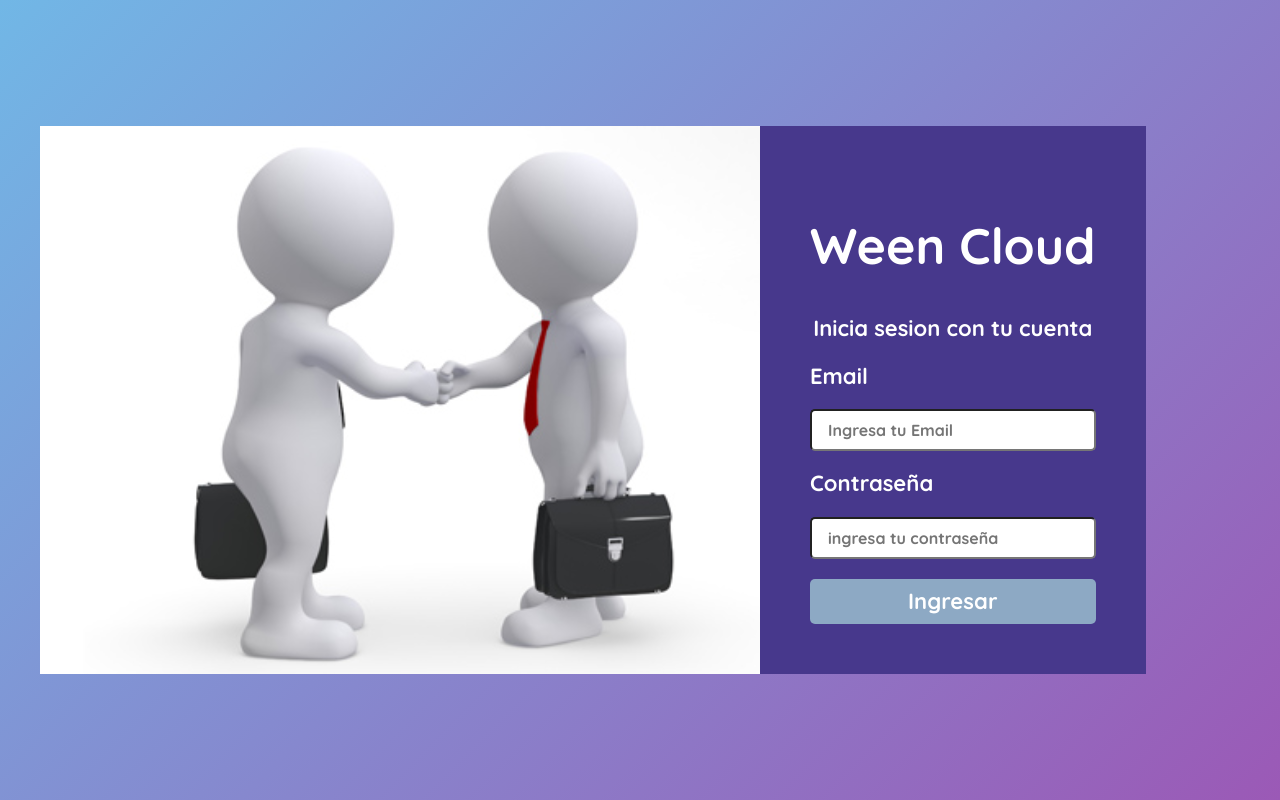
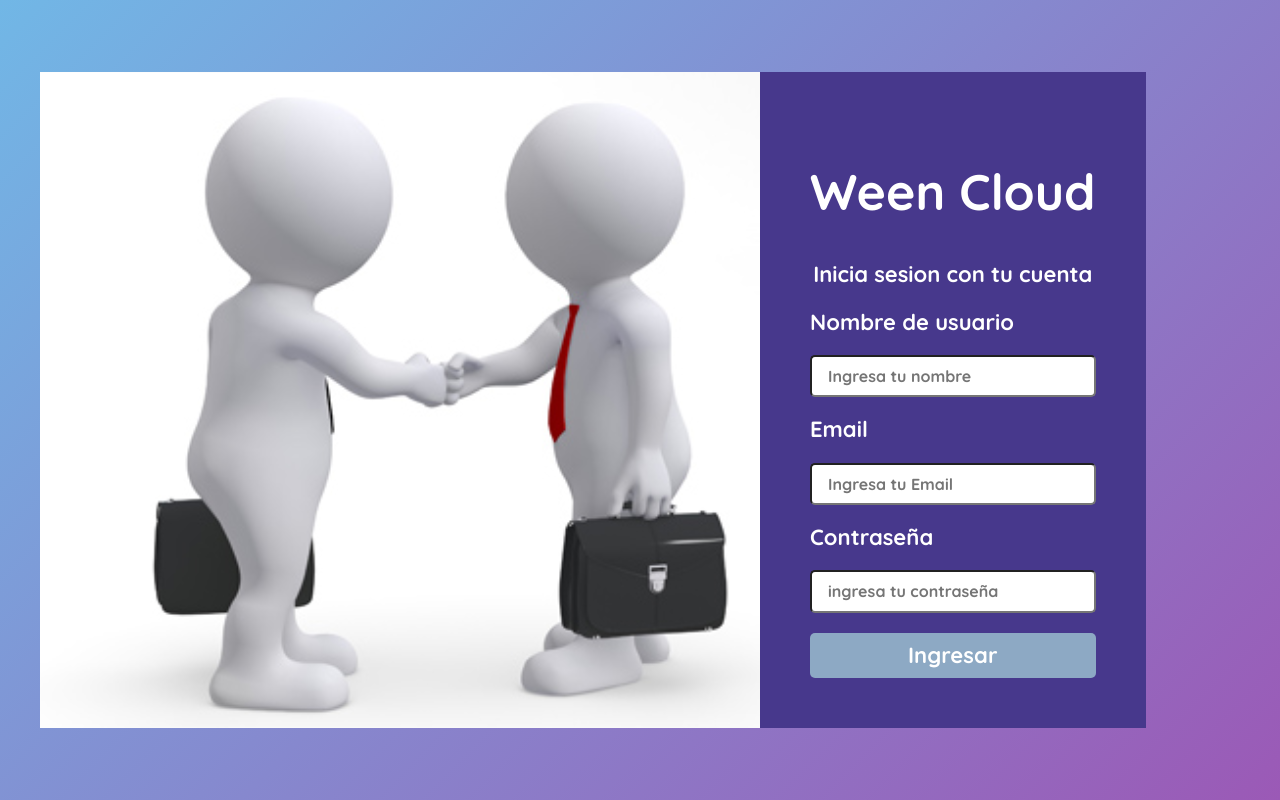
Before and after one commit to davidvaiss/weencloud, a PHP site: page /Login/index.php in a window 1280 px wide. Run offline with PHP 8.4, Linux system fonts and the light colour scheme.

Commit message:
base de datosss

```diff
--- a/Login/index.php
+++ b/Login/index.php
@@ -29,6 +29,12 @@
 include("../conexion/conexion.php");
 ?>
         <div class="input">
+         <label for="Email">Nombre de usuario</label>
+         <input placeholder="Ingresa tu nombre" name="nombre" type="text" id="nombre">
+        </div>
+
+
+        <div class="input">
          <label for="Email">Email</label>
          <input placeholder="Ingresa tu Email" name="email" type="text" id="Email">
         </div>
--- a/controlador/controlador_login_usuario.php
+++ b/controlador/controlador_login_usuario.php
@@ -1,9 +1,17 @@
 <?php
 if (!empty($_POST["login"])) {
-    if (empty($_POST["email"]) or empty($_POST["contraseña"])) {
-        echo '<p>uno de los campos esta vacio</p>';
+    if (empty($_POST["nombre"]) or empty($_POST["email"]) or empty($_POST["contraseña"])) {
+        echo '<p>Uno de los campos esta vacio</p>';
     } else {
-
+        $nombre=$_POST("nombre");
+        $email=$_POST("email");
+        $contraseña=$_POST("contraseña");
+        $sql=$conexion->query("insert into usuario(nomuser,email,pass)values('$nombre','$email','$contraseña',)");
+if($sql==1){
+    echo '<p>Usuario iniciado correctamente</p>';
+} else {
+    echo  '<p>Error al iniciar</p>';
+  }
     }
 }
 ?>
```
